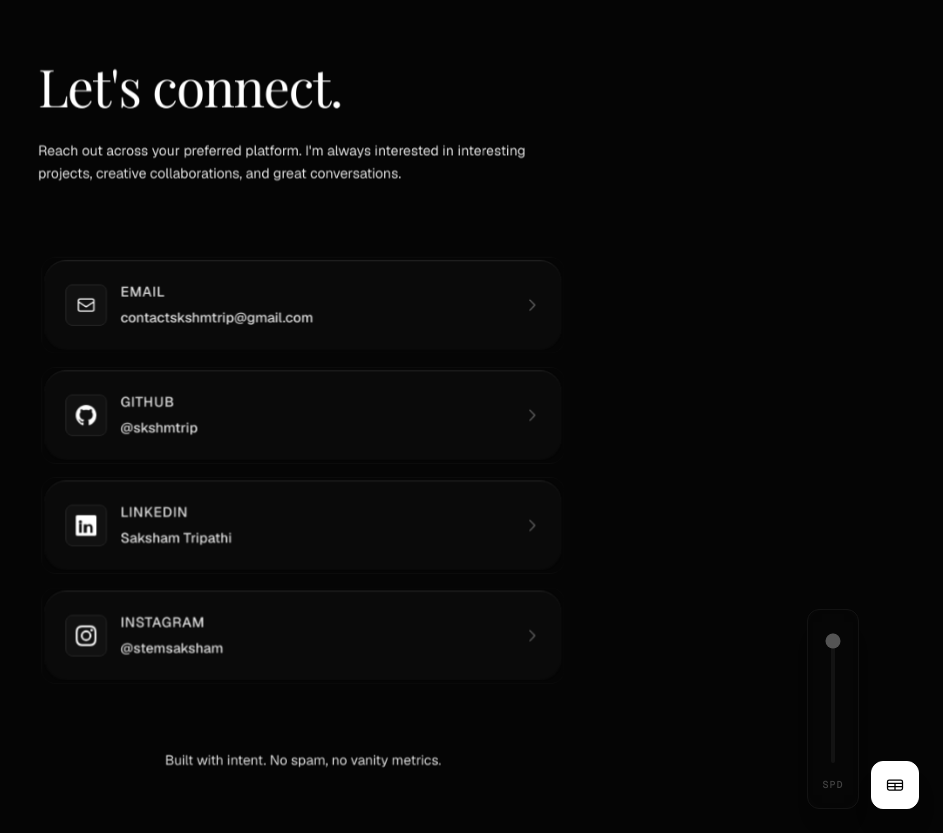
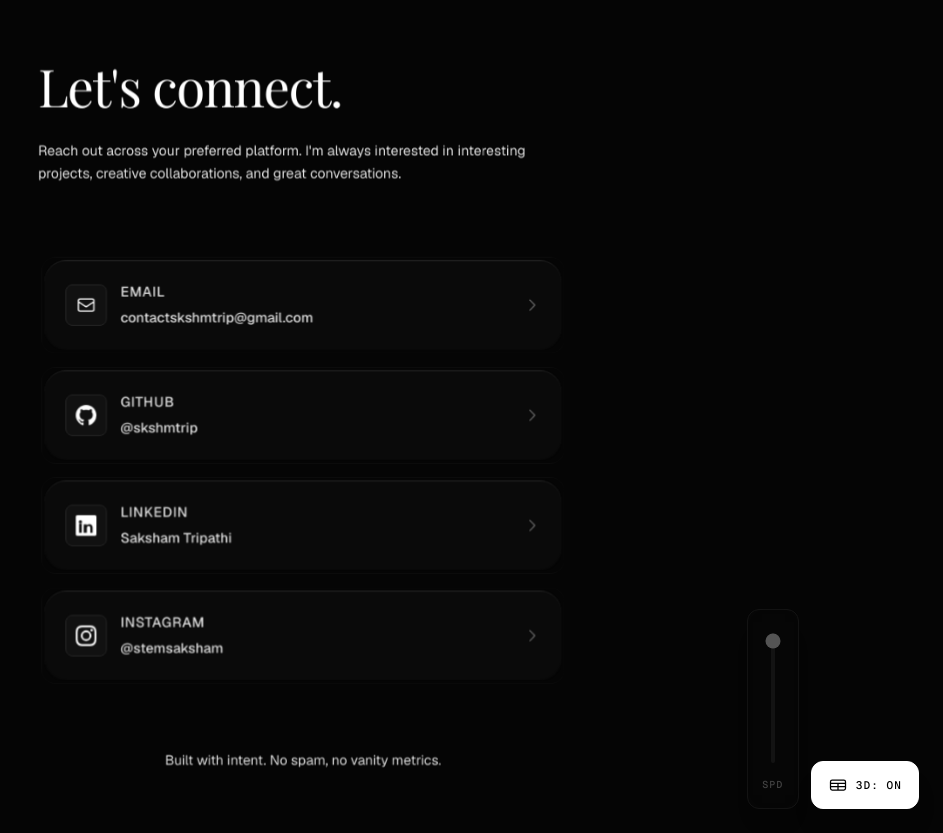
Before and after one commit to skshmtrip/contacts-app, a Next.js app: page / in a window 1280 px wide. Shown: the whole page, without its empty margins (337-1280 px from the left). Built offline with nearby package versions, Linux system fonts and the light colour scheme; a web font is replaced by a local one.

Commit message:
parallax button changes

```diff
--- a/src/components/ContactsApp.tsx
+++ b/src/components/ContactsApp.tsx
@@ -616,19 +616,23 @@ export default function ContactsApp() {
           <span className="text-[10px] font-mono font-medium tracking-widest text-[#a0a0a0] uppercase mt-4 select-none">SPD</span>
         </div>
 
+
         {/* Floating Parallax Toggle */}
         <button
           onClick={() => setIsParallaxEnabled(!isParallaxEnabled)}
-          className={`pointer-events-auto flex items-center justify-center w-12 h-12 rounded-xl backdrop-blur-md border transition-all duration-300 shadow-xl ${
+          className={`pointer-events-auto flex items-center justify-center px-4 h-12 rounded-xl backdrop-blur-md border transition-all duration-300 shadow-xl ${
             isParallaxEnabled
               ? "bg-white text-black border-white hover:bg-[#e0e0e0]"
               : "bg-[#0a0a0a]/80 text-[#a0a0a0] border-[#2a2a2a] hover:border-[#4a4a4a] hover:text-white"
           }`}
           aria-label="Toggle Parallax"
         >
-          <svg className="w-5 h-5" fill="none" stroke="currentColor" viewBox="0 0 24 24">
+          <svg className="w-5 h-5 mr-2 flex-shrink-0" fill="none" stroke="currentColor" viewBox="0 0 24 24">
             <path strokeLinecap="round" strokeLinejoin="round" strokeWidth={1.5} d="M3 10h18M3 14h18m-9-4v8m-7 0h14a2 2 0 002-2V8a2 2 0 00-2-2H5a2 2 0 00-2 2v8a2 2 0 002 2z" />
           </svg>
+          <span className="text-[11px] font-mono font-medium tracking-widest uppercase select-none mt-[1px]">
+            {isParallaxEnabled ? '3D: ON' : '3D: OFF'}
+          </span>
         </button>
       </div>
 
```
